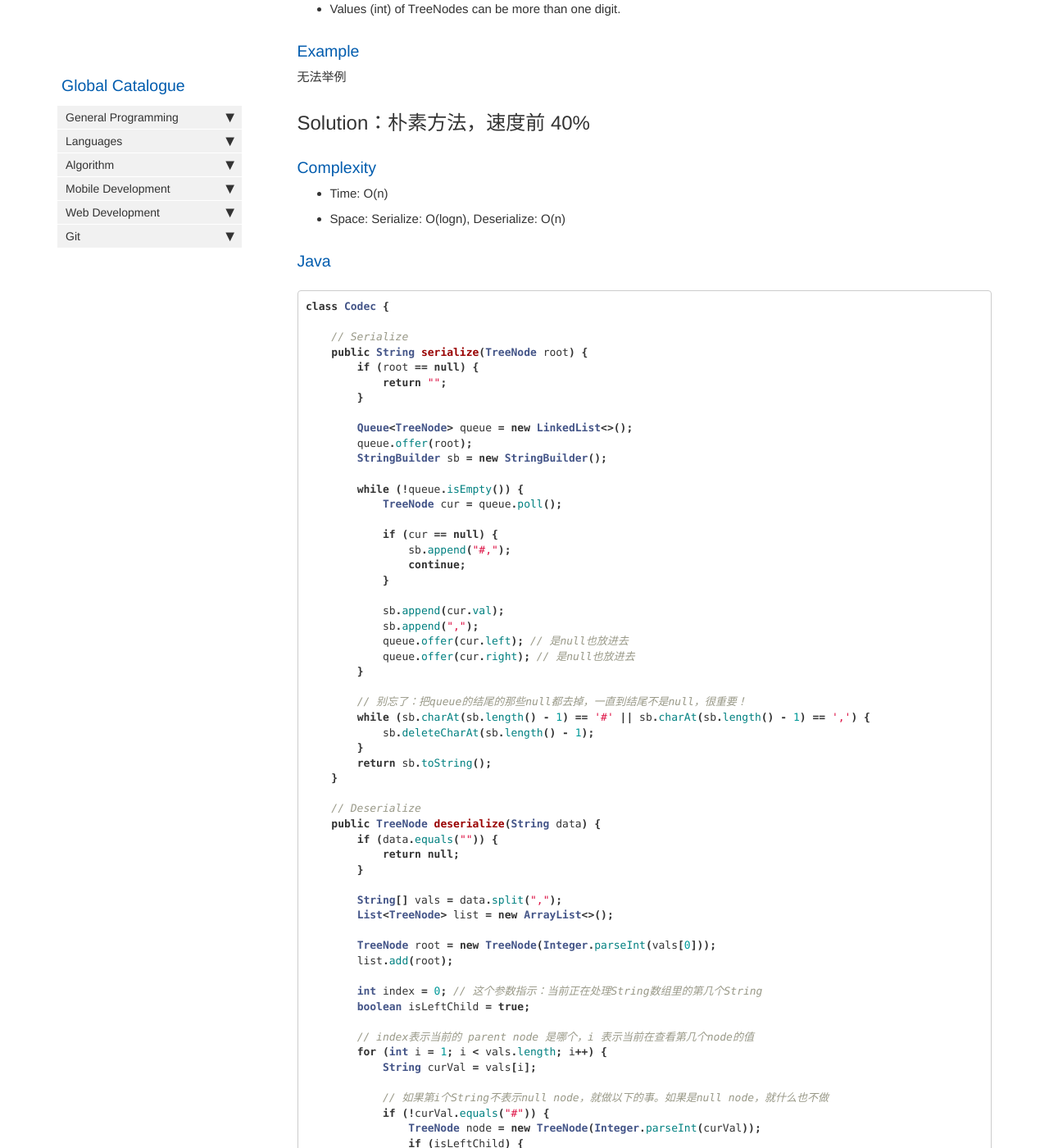
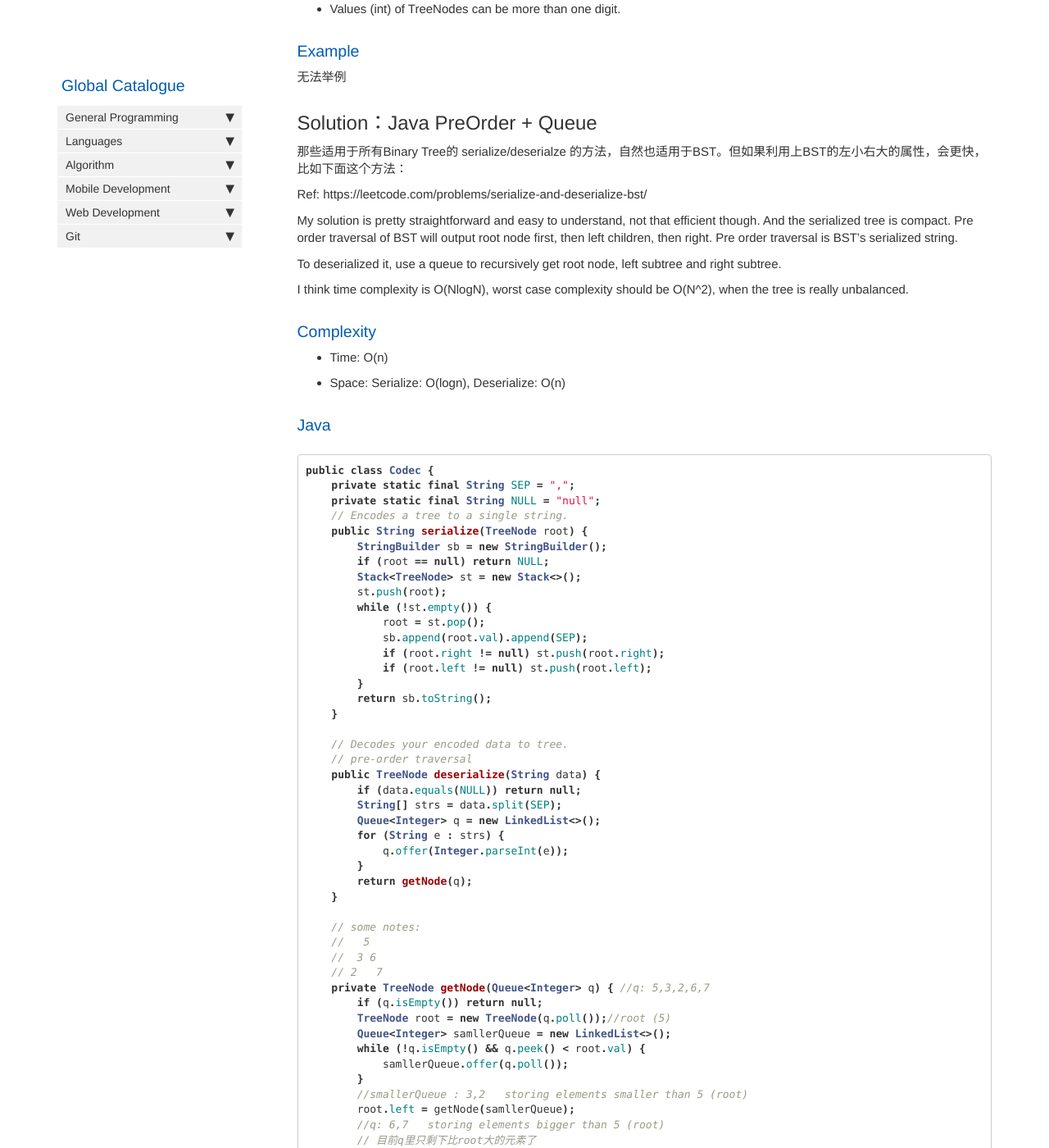
Before and after one commit to HungryOrc/hungryorc.github.io, a Jekyll site: the page built from pages/algorithm/algorithm_serializeAndDeserialize_BST.md, in a window 1280 px wide and 1400 px high, scrolled down 849 px. Shown: the whole window at 82% size. Built offline with Jekyll 4.4.1, drawn with Linux system fonts in a browser that asks for light colours; nearby versions of some CDN libraries; comment, search, counter and statistics services are not loaded; some of the changed text lies outside the part shown.

Commit message:
Update algorithm_serializeAndDeserialize_BST.md

````diff
--- a/pages/algorithm/algorithm_serializeAndDeserialize_BST.md
+++ b/pages/algorithm/algorithm_serializeAndDeserialize_BST.md
@@ -35,7 +35,18 @@ Note:
 ### Example
 无法举例
 
-## Solution：朴素方法，速度前 40%
+## Solution：Java PreOrder + Queue
+那些适用于所有Binary Tree的 serialize/deserialze 的方法，自然也适用于BST。但如果利用上BST的左小右大的属性，会更快，比如下面这个方法：
+
+Ref: https://leetcode.com/problems/serialize-and-deserialize-bst/
+
+My solution is pretty straightforward and easy to understand, not that efficient though. And the serialized tree is compact.
+Pre order traversal of BST will output root node first, then left children, then right.
+Pre order traversal is BST's serialized string.
+
+To deserialized it, use a queue to recursively get root node, left subtree and right subtree.
+
+I think time complexity is O(NlogN), worst case complexity should be O(N^2), when the tree is really unbalanced.
 
 ### Complexity
 * Time: O(n)
@@ -43,75 +54,52 @@ Note:
 
 ### Java
 ```java
-class Codec {
-
-    // Serialize
+public class Codec {
+    private static final String SEP = ",";
+    private static final String NULL = "null";
+    // Encodes a tree to a single string.
     public String serialize(TreeNode root) {
-        if (root == null) {
-            return "";
-        }
-
-        Queue<TreeNode> queue = new LinkedList<>();
-        queue.offer(root);
         StringBuilder sb = new StringBuilder();
-
-        while (!queue.isEmpty()) {
-            TreeNode cur = queue.poll();
-
-            if (cur == null) {
-                sb.append("#,");
-                continue;
-            }
-
-            sb.append(cur.val);
-            sb.append(",");
-            queue.offer(cur.left); // 是null也放进去
-            queue.offer(cur.right); // 是null也放进去
-        }
-
-        // 别忘了：把queue的结尾的那些null都去掉，一直到结尾不是null，很重要！
-        while (sb.charAt(sb.length() - 1) == '#' || sb.charAt(sb.length() - 1) == ',') {
-            sb.deleteCharAt(sb.length() - 1);
+        if (root == null) return NULL;
+        Stack<TreeNode> st = new Stack<>();
+        st.push(root);
+        while (!st.empty()) {
+            root = st.pop();
+            sb.append(root.val).append(SEP);
+            if (root.right != null) st.push(root.right);
+            if (root.left != null) st.push(root.left);
         }
         return sb.toString();
     }
 
-    // Deserialize
+    // Decodes your encoded data to tree.
+    // pre-order traversal
     public TreeNode deserialize(String data) {
-        if (data.equals("")) {
-            return null;
+        if (data.equals(NULL)) return null;
+        String[] strs = data.split(SEP);
+        Queue<Integer> q = new LinkedList<>();
+        for (String e : strs) {
+            q.offer(Integer.parseInt(e));
         }
+        return getNode(q);
+    }
 
-        String[] vals = data.split(",");
-        List<TreeNode> list = new ArrayList<>();
-
-        TreeNode root = new TreeNode(Integer.parseInt(vals[0]));
-        list.add(root);
-
-        int index = 0; // 这个参数指示：当前正在处理String数组里的第几个String
-        boolean isLeftChild = true;
-
-        // index表示当前的 parent node 是哪个，i 表示当前在查看第几个node的值
-        for (int i = 1; i < vals.length; i++) {
-            String curVal = vals[i];
-
-            // 如果第i个String不表示null node，就做以下的事。如果是null node，就什么也不做
-            if (!curVal.equals("#")) {
-                TreeNode node = new TreeNode(Integer.parseInt(curVal));
-                if (isLeftChild) {
-                    list.get(index).left = node; // 注意index一开始是0！
-                } else {
-                    list.get(index).right = node;
-                }
-                list.add(node);
-            }
-
-            // 当这个node的左右子节点都搞定了，就可以处理下一个node了
-            if (!isLeftChild) {
-                index++;
-            }
-            isLeftChild = !isLeftChild;
+    // some notes:
+    //   5
+    //  3 6
+    // 2   7
+    private TreeNode getNode(Queue<Integer> q) { //q: 5,3,2,6,7
+        if (q.isEmpty()) return null;
+        TreeNode root = new TreeNode(q.poll());//root (5)
+        Queue<Integer> samllerQueue = new LinkedList<>();
+        while (!q.isEmpty() && q.peek() < root.val) {
+            samllerQueue.offer(q.poll());
         }
+        //smallerQueue : 3,2   storing elements smaller than 5 (root)
+        root.left = getNode(samllerQueue);
+        //q: 6,7   storing elements bigger than 5 (root)
+        // 目前q里只剩下比root大的元素了
+        root.right = getNode(q);
         return root;
     }
 }
````
